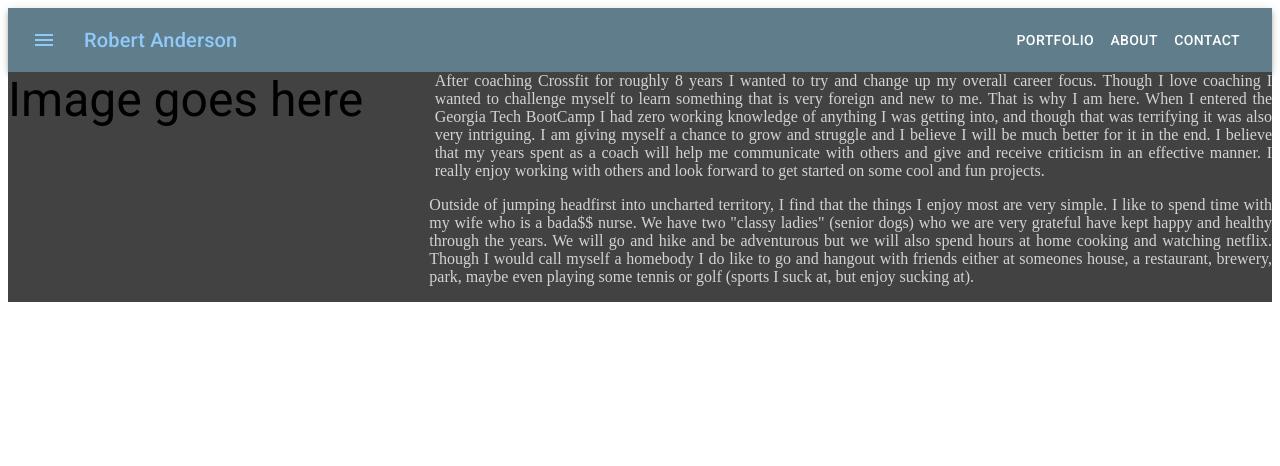
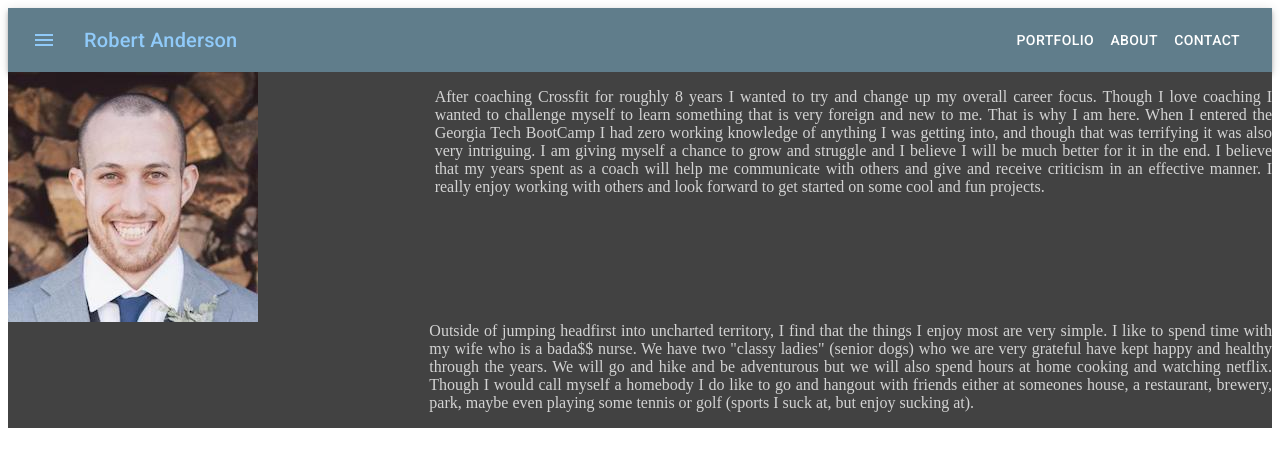
Before and after one commit to reanderson89/react-portfolio, a React (Create React App) app: page /#/ in a window 1280 px wide. Shown: the top 466 px of the page. Built offline with nearby package versions, Linux system fonts and the light colour scheme.

Commit message:
added picture.

```diff
--- a/src/pages/about/About.jsx
+++ b/src/pages/about/About.jsx
@@ -1,7 +1,8 @@
 import React from 'react';
 import Grid from '@material-ui/core/Grid';
-import { Typography } from '@material-ui/core';
+import { Typography, CardMedia } from '@material-ui/core';
 import { makeStyles } from '@material-ui/core/styles';
+
 
 
 const aboutMe = `After coaching Crossfit for roughly 8 years I wanted to try and
@@ -35,6 +36,10 @@ const useStyles = makeStyles((theme) => ({
     },
     typo: {
         color: "lightgrey"
+    },
+    media: {
+        height: 250,
+        maxWidth:250
     }
   }));
 const About = ({color}) => {
@@ -43,16 +48,21 @@ const About = ({color}) => {
     return (
     <Grid container  alignContent="center" className={classes.root}>
         <Grid container spacing={2}>
-            <Grid item sm={4}>
-                <Typography variant="h3">Image goes here</Typography>
+            <Grid item sm={4} xs={6}>
+            <CardMedia
+    className={classes.media}
+    image="/assets/images/githubPhoto.jpeg"
+    title="Robert Anderson"
+/>
             </Grid>
-            <Grid item sm={8}>
+            <Grid item style={{marginTop: 16}} sm={8} xs={6}>
                 <Typography align="justify" variant="p" paragraph className={classes.typo}>{aboutMe}
                     </Typography>
             </Grid>
+
         </Grid>
         <Grid container justify="flex-end">
-            <Grid item sm={8}>
+            <Grid item sm={8} xs={6}>
                 <Typography align="justify" variant="p" paragraph className={classes.typo}>{aboutMeCont}
                     </Typography>
             </Grid>
```
Also changed, not shown: public/assets/images/githubPhoto.jpeg (added), 1 other file (tests, documents, lock files or other folders).
